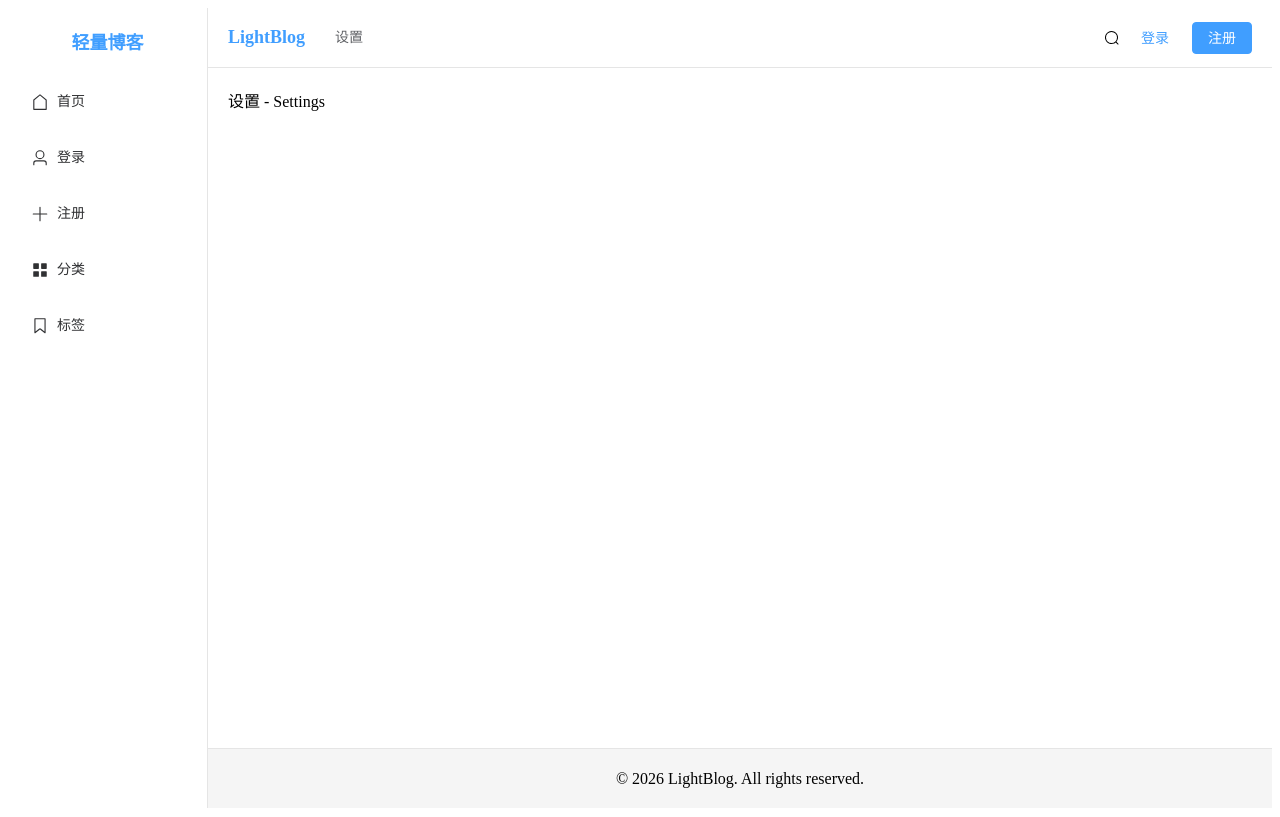
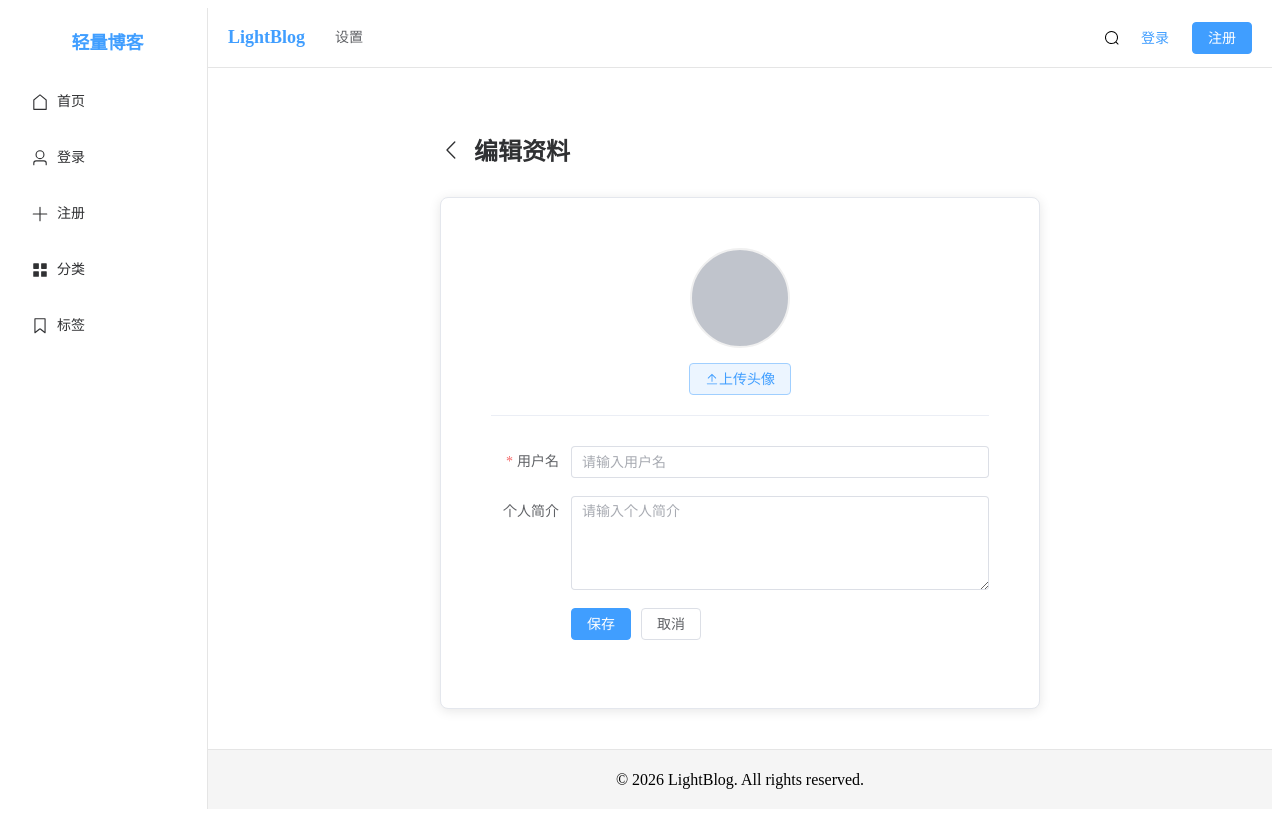
Before and after one commit to lanxiaole/LightBlog, a Vue app in the folder client/: page /settings in a window 1280 px wide. Built offline with nearby package versions, Linux system fonts and the light colour scheme; no server answers; sample sign-in values are in the browser's storage; the HTML template or start-up script is replaced by a standard one.

Commit message:
前端创建基本编辑资料页面组件，后端添加路由，避免前端无法找到后端端口

```diff
--- a/client/src/api/user.ts
+++ b/client/src/api/user.ts
@@ -59,3 +59,20 @@ export async function getUserArticles(username: string, params?: { page?: number
     throw new Error('获取用户文章列表失败');
   }
 }
+
+/**
+ * 更新用户资料
+ * @param data 要更新的字段
+ * @returns 响应信息
+ */
+export async function updateUserProfile(data: { username?: string; bio?: string; avatar?: string }): Promise<{ message: string }> {
+  try {
+    const response = await api.put<{ message: string }>('/users/profile', data);
+    return response.data;
+  } catch (error) {
+    if (error instanceof Error) {
+      throw new Error(`更新用户资料失败: ${error.message}`);
+    }
+    throw new Error('更新用户资料失败');
+  }
+}
--- a/client/src/views/settings/Settings.vue
+++ b/client/src/views/settings/Settings.vue
@@ -1,6 +1,204 @@
 <script setup lang="ts">
+import { ref, onMounted, computed } from 'vue';
+import { useUserStore } from '@/stores/user';
+import { updateUserProfile } from '@/api/user';
+import { useRouter } from 'vue-router';
+import { ElForm, ElFormItem, ElInput, ElButton, ElMessage, ElAvatar , ElIcon } from 'element-plus';
+import 'element-plus/dist/index.css';
+import { Upload, ArrowLeft } from '@element-plus/icons-vue';
+
+// 获取用户 store
+const userStore = useUserStore();
+// 获取路由实例
+const router = useRouter();
+
+// 响应式数据
+const form = ref({
+  username: '',
+  bio: ''
+});
+const loading = ref(false);
+const formRef = ref();
+const formRules = ref({
+  username: [
+    { required: true, message: '请输入用户名', trigger: 'blur' },
+    { min: 3, max: 20, message: '用户名长度应为3-20位', trigger: 'blur' },
+    { pattern: /^[a-zA-Z0-9_]+$/, message: '用户名只能包含字母、数字和下划线', trigger: 'blur' }
+  ]
+});
+
+// 计算属性：当前用户头像
+const userAvatar = computed(() => userStore.userInfo?.avatar || '');
+
+// 方法：初始化表单数据
+const initForm = () => {
+  if (userStore.userInfo) {
+    form.value = {
+      username: userStore.userInfo.username,
+      bio: userStore.userInfo.bio || ''
+    };
+  }
+};
+
+// 方法：提交表单
+const handleSubmit = async (formEl: any) => {
+  if (!formEl) return;
+
+  await formEl.validate(async (valid: boolean) => {
+    if (valid) {
+      loading.value = true;
+      try {
+        // 调用 API 更新用户资料
+        await updateUserProfile({
+          username: form.value.username,
+          bio: form.value.bio
+        });
+
+        // 更新 userStore 中的用户信息
+        if (userStore.userInfo) {
+          userStore.setUserInfo({
+            ...userStore.userInfo,
+            username: form.value.username,
+            bio: form.value.bio
+          });
+        }
+
+        // 显示成功消息
+        ElMessage.success('更新成功');
+
+        // 跳转到个人主页
+        router.push(`/user/${form.value.username}`);
+      } catch (error: any) {
+        // 显示错误消息
+        ElMessage.error(error.message || '更新失败');
+      } finally {
+        loading.value = false;
+      }
+    } else {
+      return false;
+    }
+  });
+};
+
+// 方法：取消编辑
+const handleCancel = () => {
+  // 跳转到个人主页
+  router.push(`/user/${userStore.userInfo?.username || ''}`);
+};
+
+// 方法：处理头像上传（暂不实现具体上传功能）
+const handleAvatarUpload = () => {
+  ElMessage.info('头像上传功能暂未实现');
+};
+
+// 生命周期钩子：组件挂载时
+onMounted(() => {
+  // 初始化表单数据
+  initForm();
+});
 </script>
 
 <template>
-  <div>设置 - Settings</div>
+  <div class="settings-container">
+    <h1 class="page-title">
+      <el-icon style="margin-right: 10px; cursor: pointer;" @click="handleCancel">
+        <ArrowLeft />
+      </el-icon>
+      编辑资料
+    </h1>
+
+    <el-card class="settings-card">
+      <!-- 头像部分 -->
+      <div class="avatar-section">
+        <el-avatar :size="100" :src="userAvatar" class="user-avatar">
+          {{ userStore.userInfo?.username.charAt(0).toUpperCase() }}
+        </el-avatar>
+        <el-button type="primary" plain @click="handleAvatarUpload" style="margin-top: 15px;">
+          <el-icon><Upload /></el-icon>
+          上传头像
+        </el-button>
+      </div>
+
+      <!-- 表单部分 -->
+      <el-form
+        :model="form"
+        :rules="formRules"
+        ref="formRef"
+        label-width="80px"
+        class="settings-form"
+      >
+        <el-form-item label="用户名" prop="username">
+          <el-input v-model="form.username" placeholder="请输入用户名" />
+        </el-form-item>
+
+        <el-form-item label="个人简介">
+          <el-input
+            v-model="form.bio"
+            type="textarea"
+            placeholder="请输入个人简介"
+            :rows="4"
+          />
+        </el-form-item>
+
+        <el-form-item>
+          <el-button type="primary" @click="handleSubmit(formRef)" :loading="loading">
+            保存
+          </el-button>
+          <el-button @click="handleCancel" style="margin-left: 10px;">
+            取消
+          </el-button>
+        </el-form-item>
+      </el-form>
+    </el-card>
+  </div>
 </template>
+
+<style scoped>
+.settings-container {
+  max-width: 600px;
+  margin: 0 auto;
+  padding: 20px;
+}
+
+.page-title {
+  font-size: 24px;
+  font-weight: bold;
+  margin-bottom: 30px;
+  display: flex;
+  align-items: center;
+  color: #303133;
+}
+
+.settings-card {
+  border-radius: 8px;
+  box-shadow: 0 2px 12px 0 rgba(0, 0, 0, 0.1);
+  padding: 30px;
+}
+
+.avatar-section {
+  display: flex;
+  flex-direction: column;
+  align-items: center;
+  margin-bottom: 30px;
+  padding-bottom: 20px;
+  border-bottom: 1px solid #ebeef5;
+}
+
+.user-avatar {
+  border: 2px solid #f0f0f0;
+}
+
+.settings-form {
+  margin-top: 20px;
+}
+
+@media (max-width: 768px) {
+  .settings-container {
+    padding: 10px;
+  }
+
+  .settings-card {
+    padding: 20px;
+  }
+}
+</style>
```
Also changed, not shown: 2 other files (tests, documents, lock files or other folders).
